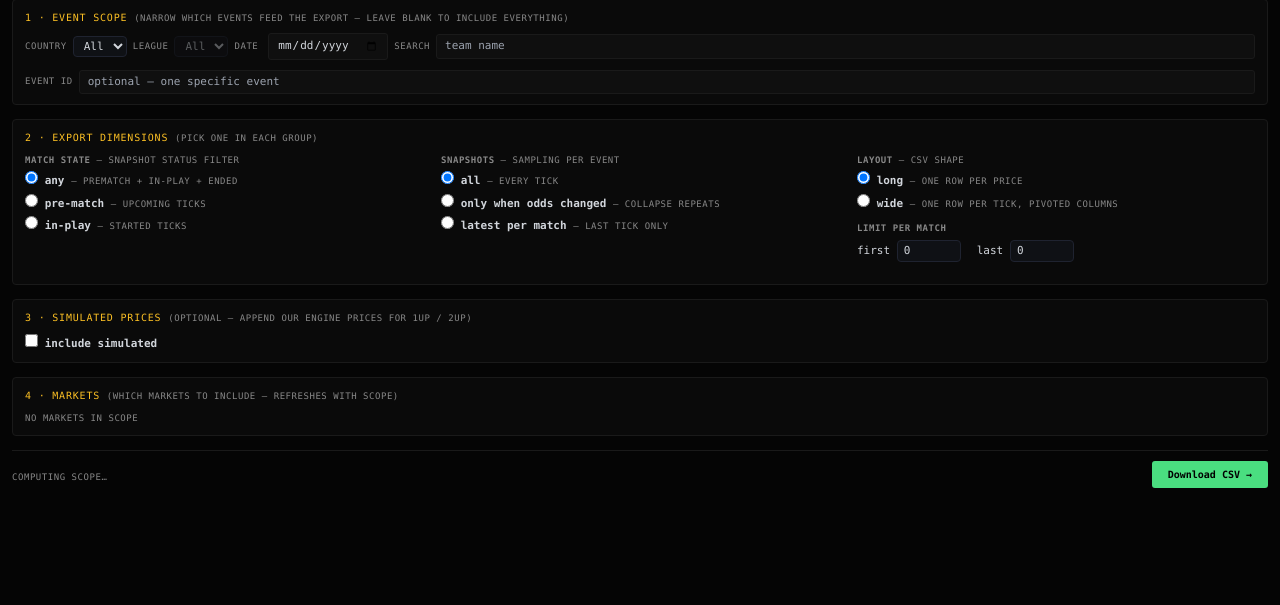
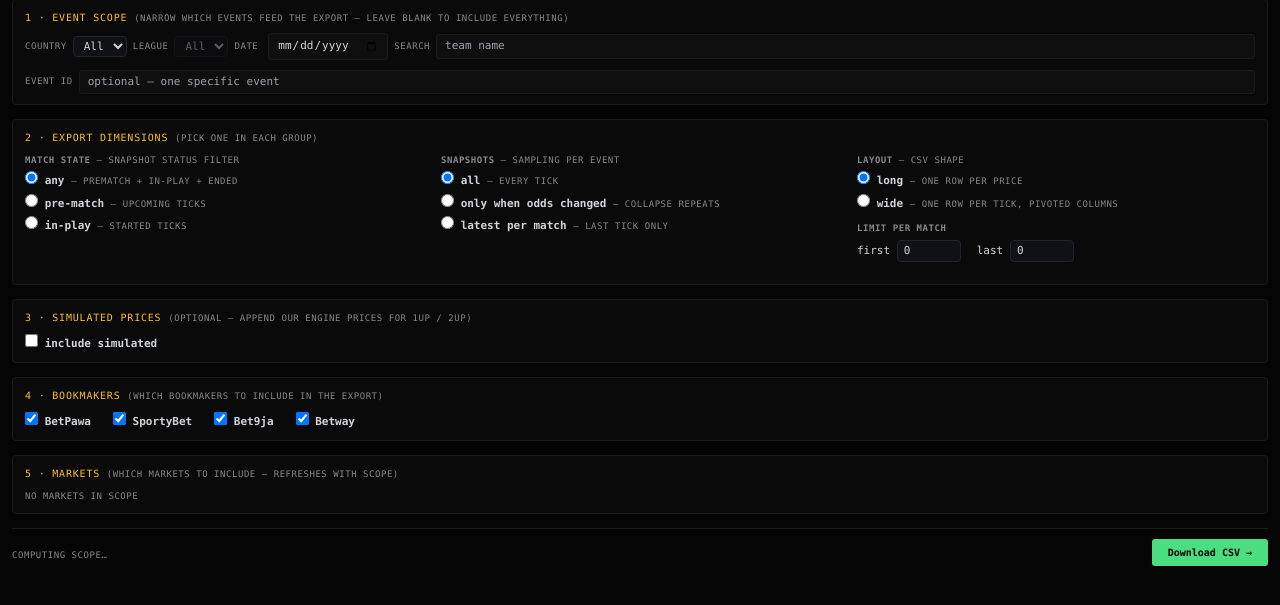
Before and after one commit to lorenzosntr-pawa/odds-scraper, a FastAPI app: template src/odds_scraper/web/templates/export.html in a window 1280 px wide. Shown: the part 67-672 px from the top of the page. Run offline with FastAPI, Linux system fonts and the light colour scheme; the template is opened without the code that fills it, so the values that code supplies are empty; parts of the project's set-up code (start-up, migrations or seed data) failed here and were passed over; some libraries are stand-ins or nearby versions.

Commit message:
feat(export): bookmaker filter UI + test; doc wide buffering; nav spacing
- export.html: add section 4 Bookmakers multi-select (betpawa/sportybet/bet9ja/betway, all checked by default); renumber old section 4 Markets to 5
- test_export_routes.py: seed a sportybet snapshot alongside betpawa; add test_export_csv_unfiltered_has_multiple_books (baseline) + test_export_csv_book_filter (book=betpawa narrows to betpawa-only rows)
- export_routes.py: comment above _emit_wide noting WIDE buffers all rows in memory (not truly streaming), bounded by 2M row cap
- index.html: add margin-left:12px to EXPORT nav link, matching the spacing of SIMULATOR

Co-Authored-By: Claude Sonnet 4.6 <noreply@anthropic.com>

```diff
--- a/src/odds_scraper/web/export_routes.py
+++ b/src/odds_scraper/web/export_routes.py
@@ -116,6 +116,8 @@ def register_export_routes(
                 w.writerow({k: ex.csv_safe(v) for k, v in row.items()})
                 yield buf.getvalue(); buf.seek(0); buf.truncate(0); n += 1
 
+        # NOTE: WIDE is not truly streaming — to_wide_rows materialises all rows in memory
+        # so pivot column names are known before writing the header.  Bounded by _MAX_ROWS.
         def _emit_wide():
             cols, rows = ex.to_wide_rows(long_iter)
             buf = io.StringIO()
--- a/src/odds_scraper/web/templates/export.html
+++ b/src/odds_scraper/web/templates/export.html
@@ -127,7 +127,17 @@
     </div>
 
     <div class="sim-section">
-      <div class="sim-section-h">4 · Markets <span class="filter-lbl">(which markets to include — refreshes with scope)</span></div>
+      <div class="sim-section-h">4 · Bookmakers <span class="filter-lbl">(which bookmakers to include in the export)</span></div>
+      <div class="filter-group" style="gap:14px">
+        <label><input type="checkbox" name="book" value="betpawa" checked> <b>BetPawa</b></label>
+        <label><input type="checkbox" name="book" value="sportybet" checked> <b>SportyBet</b></label>
+        <label><input type="checkbox" name="book" value="bet9ja" checked> <b>Bet9ja</b></label>
+        <label><input type="checkbox" name="book" value="betway" checked> <b>Betway</b></label>
+      </div>
+    </div>
+
+    <div class="sim-section">
+      <div class="sim-section-h">5 · Markets <span class="filter-lbl">(which markets to include — refreshes with scope)</span></div>
       <div id="market-list" class="filter-group" style="flex-wrap:wrap;row-gap:6px;column-gap:14px"
            hx-get="/export/markets"
            hx-include="#exp-country, #exp-league, [name=date], [name=event_id]"
--- a/src/odds_scraper/web/templates/index.html
+++ b/src/odds_scraper/web/templates/index.html
@@ -9,7 +9,7 @@
       <button class="tab{% if s == 'upcoming' %} active{% endif %}" data-status="upcoming">UPCOMING</button>
       <button class="tab{% if s == 'ended' %} active{% endif %}" data-status="ended">ENDED</button>
       <a class="tab" href="/simulator" style="margin-left:12px;color:#fbbf24">SIMULATOR →</a>
-      <a class="tab" href="/export" style="color:#fbbf24">EXPORT →</a>
+      <a class="tab" href="/export" style="margin-left:12px;color:#fbbf24">EXPORT →</a>
     </div>
   </div>
 
```
Also changed, not shown: tests/test_export_routes.py (+43 -0 lines).
